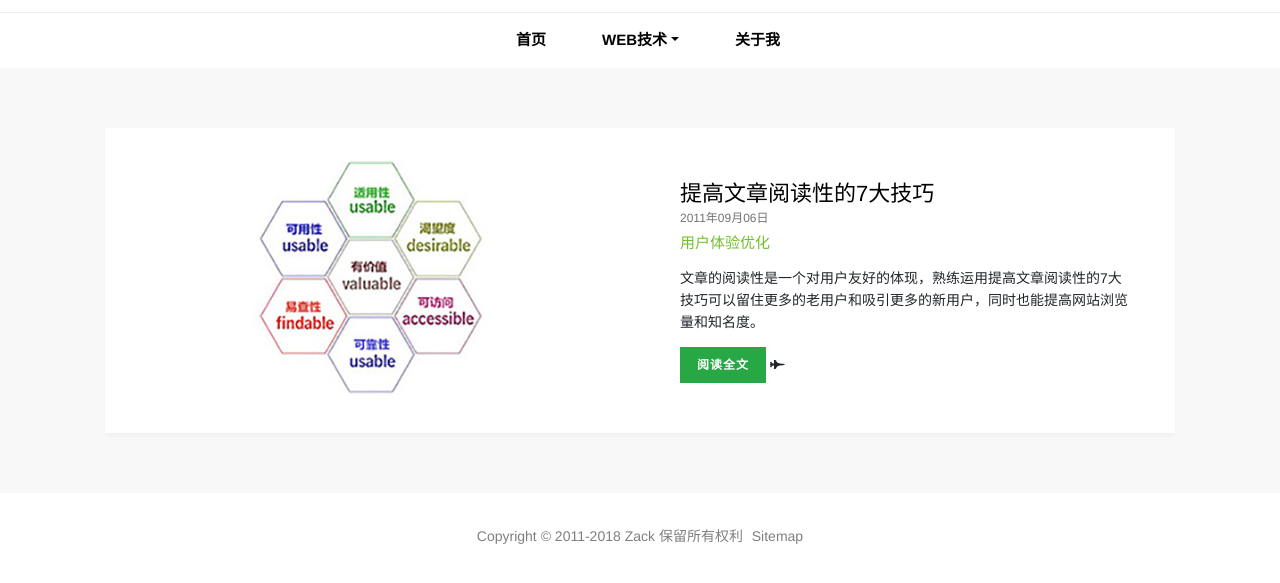
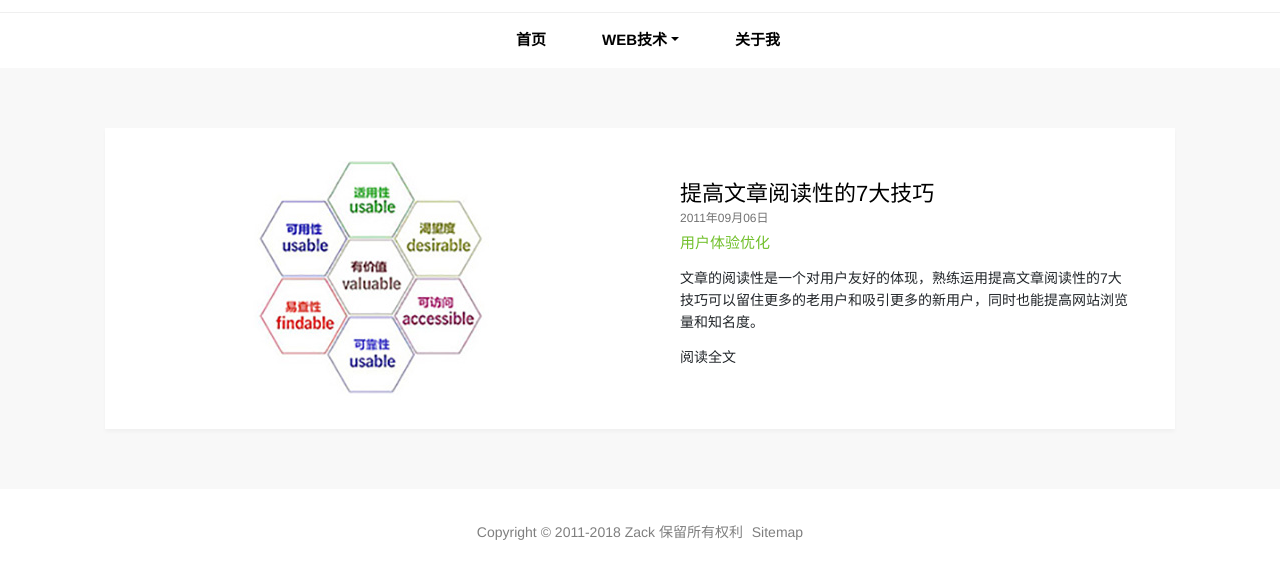
Before and after one commit to bron0623/bron0623.github.io, a plain HTML site: page index.html in a window 1280 px wide. Shown: the part 119-702 px from the top of the page. Drawn offline with Linux system fonts and the light colour scheme.

Commit message:
Update index.html

```diff
--- a/index.html
+++ b/index.html
@@ -57,8 +57,7 @@
             <span class="post-date">2011年09月06日</span>
             <span class="post-tag">用户体验优化</span>
             <p class="post-description">文章的阅读性是一个对用户友好的体现，熟练运用提高文章阅读性的7大技巧可以留住更多的老用户和吸引更多的新用户，同时也能提高网站浏览量和知名度。</p>
-            <a class="btn btn-lg btn-success" href="https://zackwong.github.io/ueo/web-read-skill.html">阅读全文</a>
-            <i class="fa fa-fighter-jet" aria-hidden="true"></i>
+            <a class=fa fa-fighter-jet" aria-hidden="true">阅读全文</a>
           </div>
         </div>
       </div>
```
